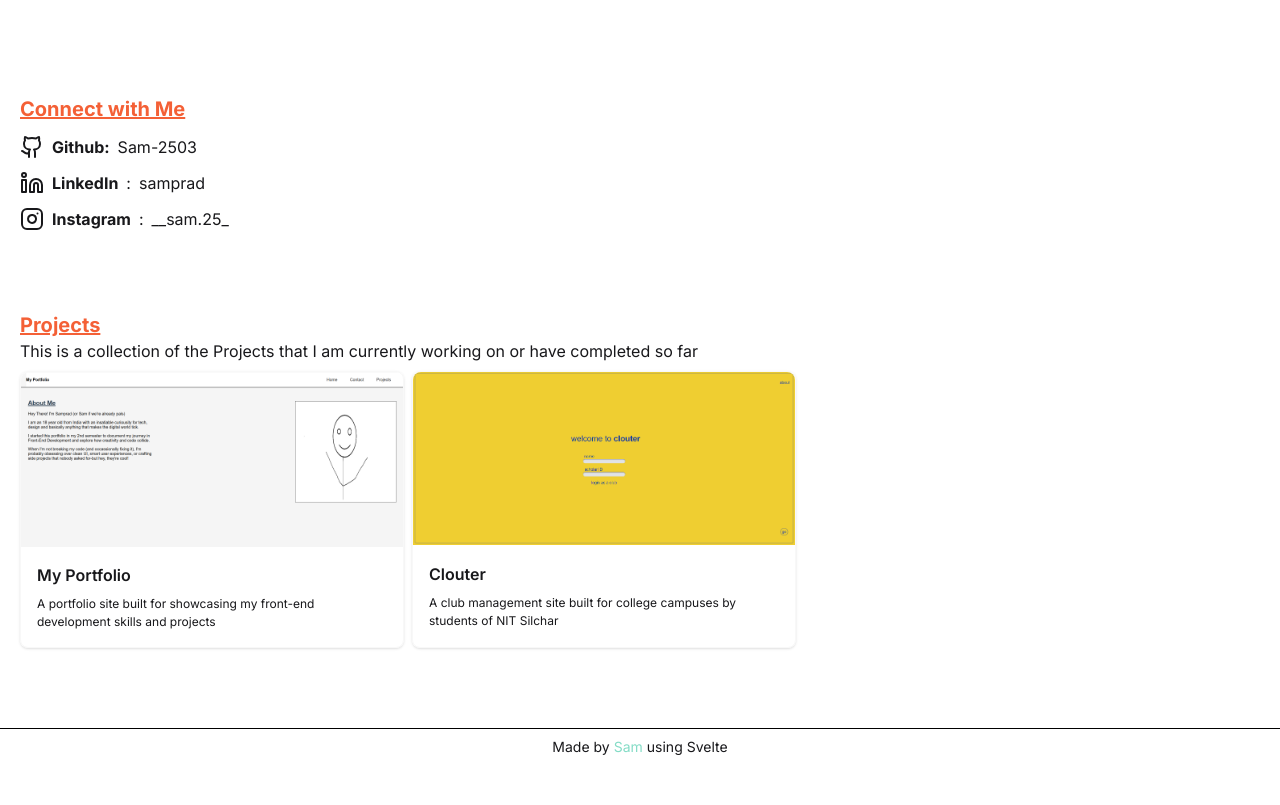
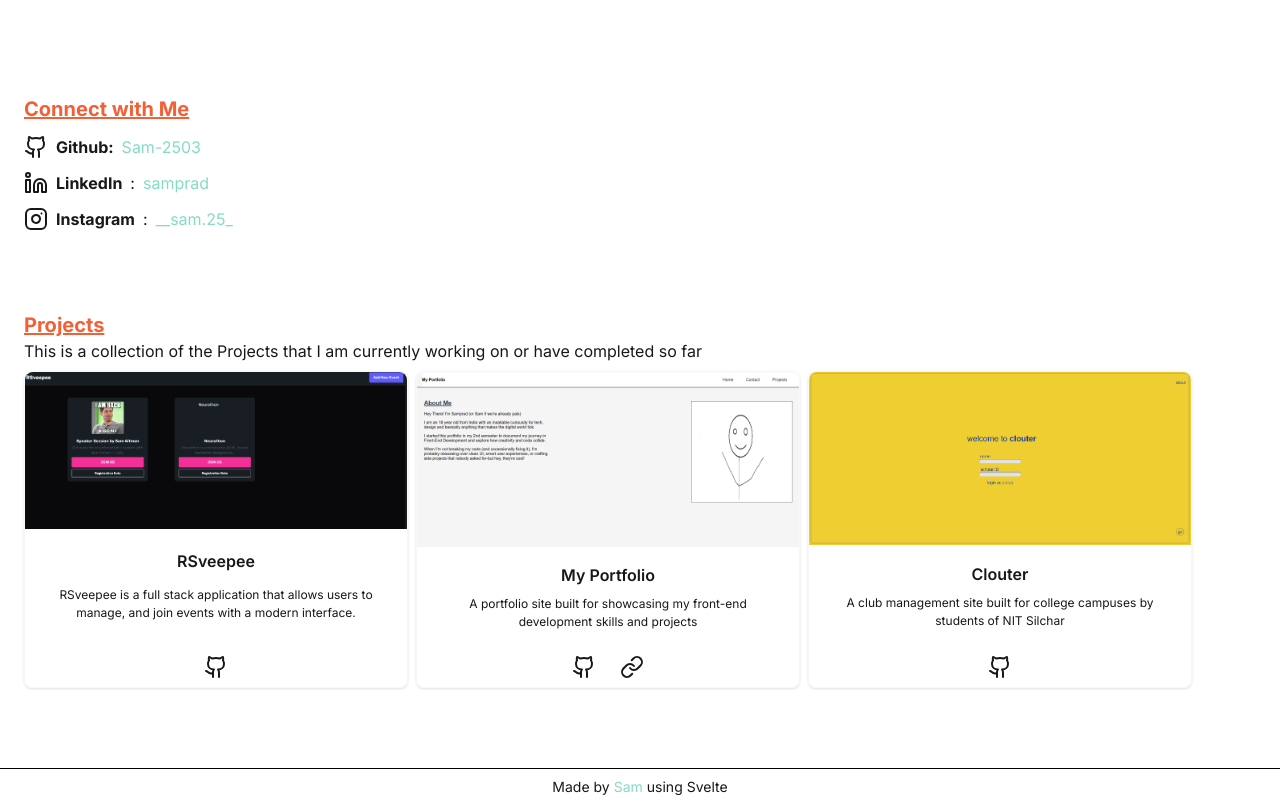
Before and after one commit to Sam-2503/Sam-2503.github.io, a SvelteKit app: page / in a window 1280 px wide. Shown: the part 375-1180 px from the top of the page. Before the commit the page ends 1140 px from the top, so only its background shows below. Built offline with nearby package versions, Linux system fonts and the light colour scheme.

Commit message:
fixed the scrolling

```diff
--- a/src/app.css
+++ b/src/app.css
@@ -10,3 +10,6 @@
 .heading {
 	@apply font-bold text-xl text-[#f46036];
 }
+html {
+  @apply scroll-pt-20;
+}
--- a/src/routes/about.svelte
+++ b/src/routes/about.svelte
@@ -1,4 +1,4 @@
-<section class="mx-5 my-24 flex">
+<section class="mx-6 my-24 flex">
 	<div>
 		<p class="heading"><u>About Me</u></p>
 		<div class="about">
--- a/src/routes/contact.svelte
+++ b/src/routes/contact.svelte
@@ -2,24 +2,24 @@
 	import { Github, Linkedin, Instagram } from '@lucide/svelte';
 </script>
 
-<section class="mx-5 my-20">
+<section class="mx-6 my-20">
 	<div>
 		<p class = "heading"><u>Connect with Me</u></p>
 
 		<ul>
 			<li class="social github my-3 flex gap-2">
 				<Github /><strong>Github:</strong>
-				<a href="https://github.com/Sam-2503" target="_blank" alt="github-logo">Sam-2503</a>
+				<a href="https://github.com/Sam-2503" target="_blank" alt="github-logo" class = "text-[#84dcc6]">Sam-2503</a>
 			</li>
 
 			<li class="social linkedin my-3 flex gap-2">
 				<Linkedin /><strong>LinkedIn</strong>:
-				<a href="https://linkedin.com/in/samprad/" target="_blank" alt="linkedin logo">samprad</a>
+				<a href="https://linkedin.com/in/samprad/" target="_blank" alt="linkedin logo" class = "text-[#84dcc6]">samprad</a>
 			</li>
 
 			<li class="social insta my-3 flex gap-2">
 				<Instagram /><strong>Instagram</strong>:
-				<a href="https://instagram.com/__sam.25_" target="_blank" alt="instagram logo">__sam.25_</a>
+				<a href="https://instagram.com/__sam.25_" target="_blank" alt="instagram logo" class = "text-[#84dcc6]">__sam.25_</a>
 			</li>
 		</ul>
 	</div>
--- a/src/routes/projects.svelte
+++ b/src/routes/projects.svelte
@@ -1,23 +1,49 @@
-<section class="mx-5 my-20">
+<script>
+	import { Github, Link } from '@lucide/svelte';
+</script>
+
+<section class="mx-6 my-20">
 	<div>
-		<p class = "heading"><u>Projects</u></p>
+		<p class="heading"><u>Projects</u></p>
 		<p>
 			This is a collection of the Projects that I am currently working on or have completed so far
 		</p>
 		<div class="my-2 flex gap-2">
+			<!-- Card 1 -->
+			<div class="card card-sm card-border w-sm shadow-sm">
+				<figure><img src="/rsveepee.png" alt="rsveepee" /></figure>
+				<div class="card-body items-center text-center">
+					<p class="card-title">RSveepee</p>
+					<p>
+						RSveepee is a full stack application that allows users to manage, and join events with a
+						modern interface.
+					</p>
+				</div>
+				<div class="card-actions justify-center">
+					<button class="btn btn-ghost btn-square"><Github /></button>
+				</div>
+			</div>
+			<!-- Card 2 -->
 			<div class="card card-sm card-border w-sm shadow-sm">
 				<figure><img src="/portfolio.png" alt="portfolio site" /></figure>
-				<div class="card-body">
+				<div class="card-body items-center text-center">
 					<p class="card-title">My Portfolio</p>
 					<p>A portfolio site built for showcasing my front-end development skills and projects</p>
 				</div>
+				<div class="card-actions justify-center">
+					<button class="btn btn-ghost btn-square"><Github /></button>
+					<button class="btn btn-ghost btn-square"><Link /></button>
+				</div>
 			</div>
-
+			<!-- Card 3 -->
 			<div class="card card-sm card-border w-sm shadow-sm">
 				<figure><img src="/clouter.png" alt="clouter" /></figure>
-				<div class="card-body">
+				<div class="card-body items-center text-center">
 					<p class="card-title">Clouter</p>
 					<p>A club management site built for college campuses by students of NIT Silchar</p>
+				</div>
+				<div class="card-actions justify-center">
+					<button class="btn btn-ghost btn-square"><Github /></button>
 				</div>
 			</div>
 		</div>
```
Also changed, not shown: static/rsveepee.png (added).
